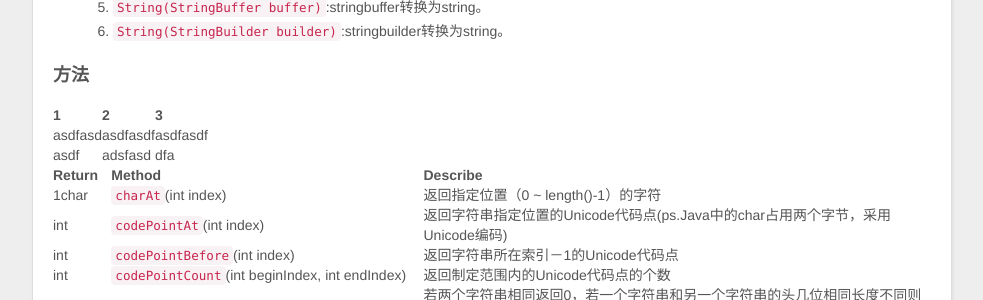
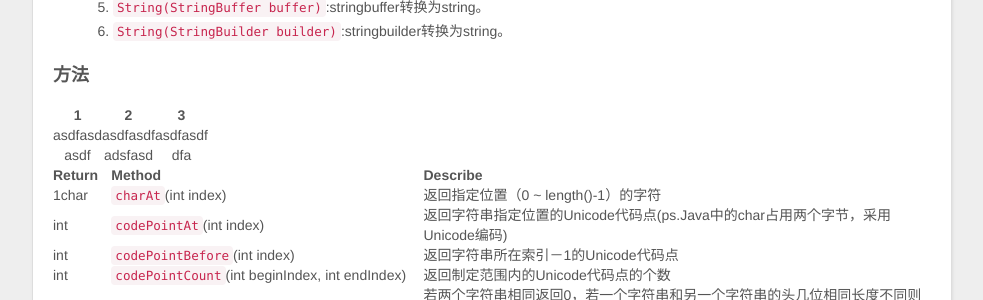
Before and after one commit to lugeek/lugeek.github.io, a Jekyll site: the page built from _posts/2014-10-27-java-string.md, in a window 1280 px wide. Shown: the part 1842-2142 px from the top of the page, without its empty margins (148-1131 px from the left). Built offline with Jekyll 4.4.1, drawn with Linux system fonts in a browser that asks for light colours; Markdown is read by kramdown in place of the engine named in the settings; comment, search, counter and statistics services are not loaded.

Commit message:
fix table

```diff
--- a/_posts/2014-10-27-java-string.md
+++ b/_posts/2014-10-27-java-string.md
@@ -38,8 +38,8 @@ implements Serializable, Comparable<String>, CharSequence
 
 ####方法
 
-|1|2|3
-|---|---|---|
+|1|2|3|
+|:---:|:---:|:---:|
 |asdfasd|asdfasdf|asdfasdf|
 |asdf|adsfasd|dfa|
 
```
